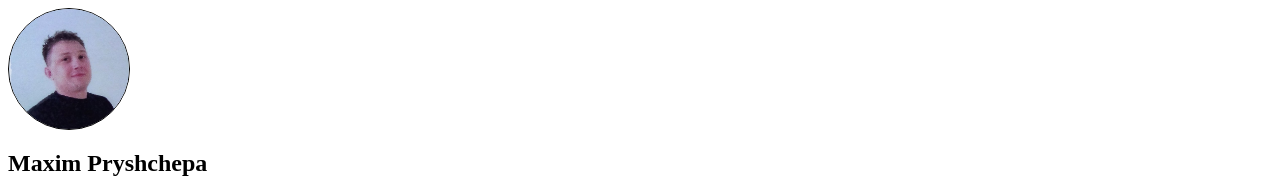
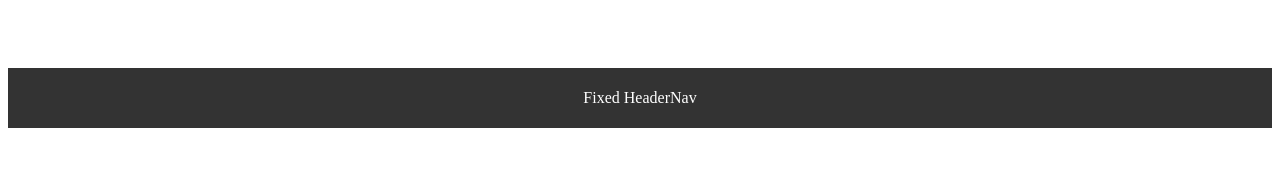
Before and after one commit to Maks-Mm/resume-mmpryshchepa, a Next.js app: page / in a window 1280 px wide. Shown: the top 178 px of the page. Built offline with nearby package versions, Linux system fonts and the light colour scheme; a web font is replaced by a local one.

Commit message:
position for navbar

```diff
--- a/app/components/Footer.jsx
+++ b/app/components/Footer.jsx
@@ -8,9 +8,9 @@ const styles = {
     padding: "1rem",
     textAlign: "center",
     backgroundColor: "black",
-    width: "90%",
+    width: "95%",
     marginTop: "15px",
-    marginLeft: "-2px",
+    marginLeft: "-3px",
   },
   footer: {
     marginTop: "1rem",
--- /dev/null
+++ b/app/components/HeaderNav.jsx
@@ -0,0 +1,30 @@
+// HeaderNav.jsx
+import React from "react";
+
+const HeaderNav = () => {
+  return (
+    <nav
+      style={{
+        top: 0,
+        left: 0,
+        right: 0,
+        height: "60px", // or whatever height you want
+        backgroundColor: "#333",
+        color: "white",
+        display: "flex",
+        alignItems: "center",
+        justifyContent: "center",
+        zIndex: 9999, // on top of other elements
+        padding: " 20px ",
+        boxSizing: "border-box",
+        marginBottom: "100px",
+
+      }}
+    >
+      {/* Navbar content */}
+      Fixed HeaderNav
+    </nav>
+  );
+};
+
+export default HeaderNav;
--- a/app/components/SubHome.tsx
+++ b/app/components/SubHome.tsx
@@ -42,7 +42,7 @@ const SubHome = () => {
             className="w3-third"
             data-aos="fade-up"
             data-aos-duration="3000"
-          >
+            >
             <div className="w3-white w3-text-grey w3-card-4">
               <div className="w3-display-container">
                 <img
@@ -56,7 +56,7 @@ const SubHome = () => {
                     display: "block",
                     border: "1px solid black",
                   }}
-                />
+                  />
               </div>
               <div className="w3-container">
                 <h2 className="w3-center">Maxim Pryshchepa</h2>
--- a/app/page.tsx
+++ b/app/page.tsx
@@ -1,12 +1,14 @@
 // src/components/Home.jsx or app/page.tsx in Next.js
 import React from 'react';
 import SubHome from './components/SubHome';
+import HeaderNav from './components/HeaderNav';
 
 const Home = () => {
   return (
-    <div>
-      <SubHome />
-    </div>
+    <div style={{ paddingTop: "60px" }}>
+  <HeaderNav />
+  <SubHome />
+</div>
   );
 };
 
```
